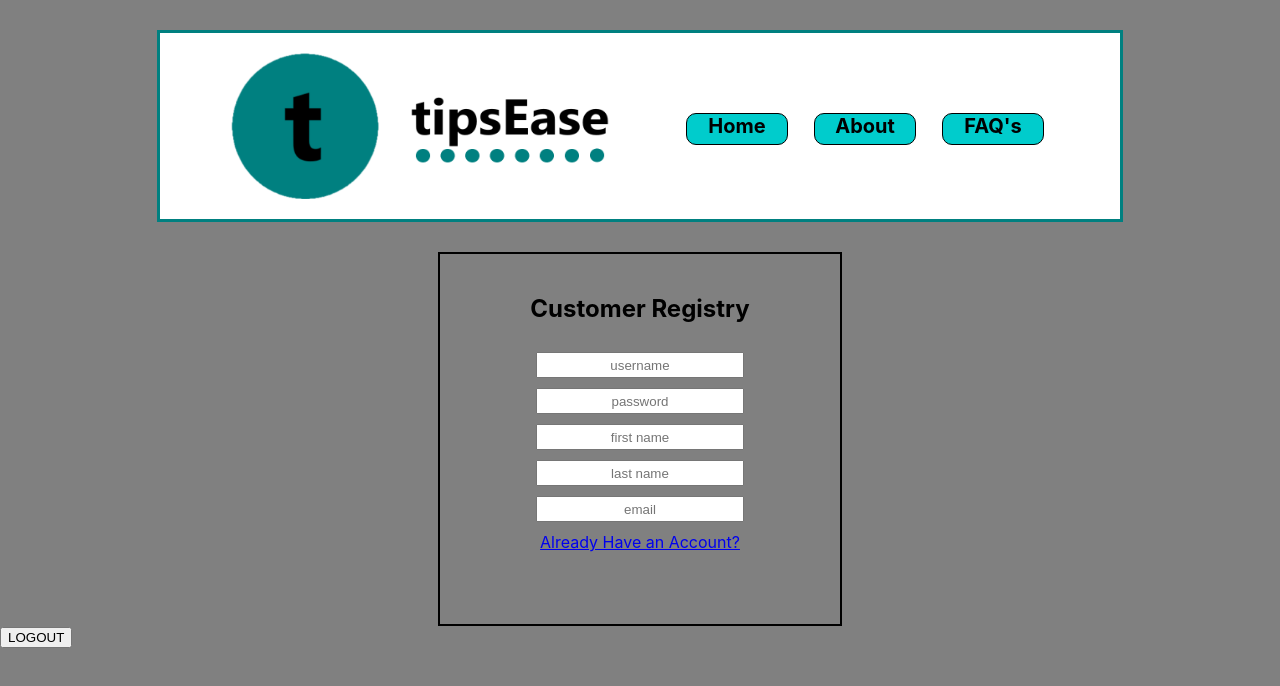
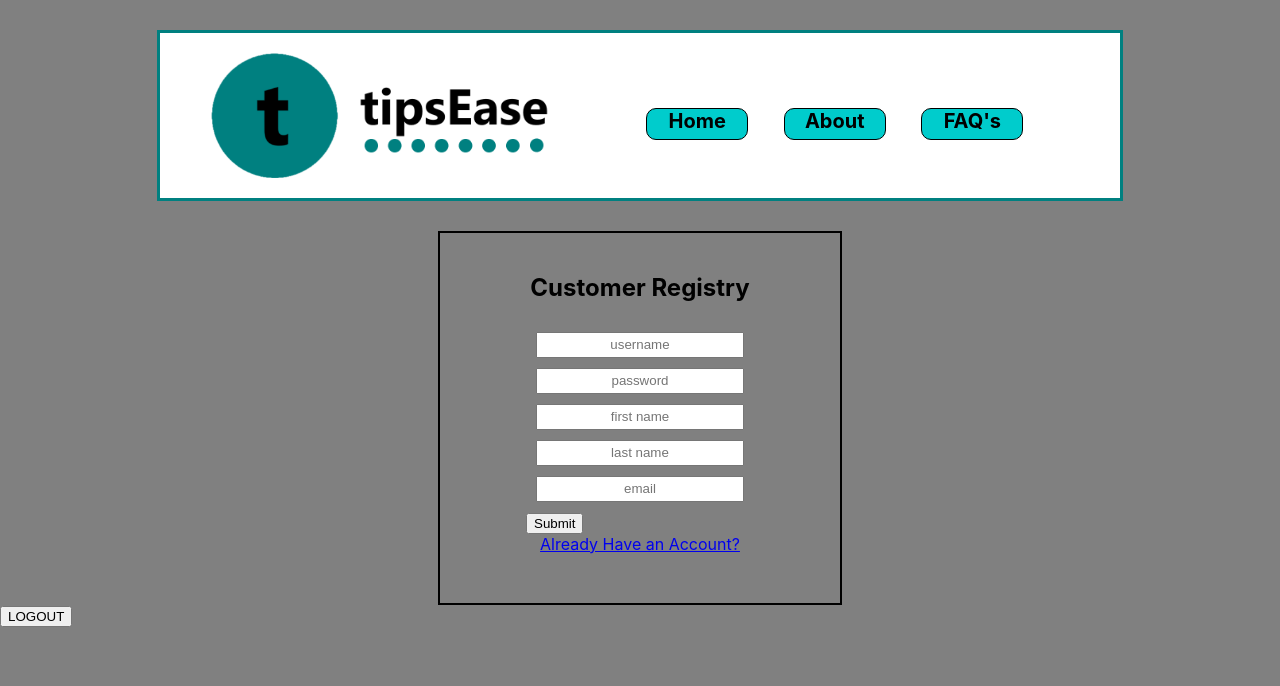
Before and after one commit to dannyotown/Front-End, a React (Create React App) app in the folder tipease/: page /consumer in a window 1280 px wide. Shown: the top 686 px of the page. Built offline with nearby package versions, Linux system fonts and the light colour scheme; the HTML template or start-up script is replaced by a standard one.

Commit message:
Customer Reg done, not service worker yet

```diff
--- a/tipease/src/components/ConsumerRegister.js
+++ b/tipease/src/components/ConsumerRegister.js
@@ -2,43 +2,78 @@
 //NEEDS VALUES, HANDLE CHANGES, AXIOS, PROPS, USESTATE
 
 import React from "react";
+import api from "../utils/api";
 import { Box, Fields } from "../styling/SWReg";
 
-export default function ConsumerRegister() {
+
+export default function ConsumerRegister(props) {
+
+const [form, setForm] = React.useState({ username: "", password: "", firstname: "", lastname: "", email: "" });
+
+    const handleChanges = e => {
+        setForm({...form, [e.target.name]: e.target.value});
+    }
+
+    const login = e => {
+        e.preventDefault();
+        api()
+            .post("/api/customers/signup", form)
+            .then(res => {
+                console.log("LOGIN", res);
+                localStorage.setItem("key", res.data.payload);
+                props.history.push("/login");
+            })
+            .catch(error => {
+                console.log(error)
+                setForm({ username: "", password: "", firstname: "", lastname: "", email: "" });
+         });
+    };
+
     return (
         <Box>
             <h2>Customer Registry</h2>
-            <form>
+            <form onSubmit={login}>
                 <Fields
                     required
                     type="text"
                     placeholder="username"
                     name="username"
+                    onChange={handleChanges}
+                    value={form.username}
                 />
                 <Fields
                     required
                     type="password"
                     placeholder="password"
                     name="password"
+                    onChange={handleChanges}
+                    value={form.password}
                 />
                 <Fields
                     required
                     type="text"
                     placeholder="first name"
-                    name="first name"
+                    name="firstname"
+                    onChange={handleChanges}
+                    value={form.firstname}
                 />
                 <Fields
                     required
                     type="text"
                     placeholder="last name"
-                    name="last name"
+                    name="lastname"
+                    onChange={handleChanges}
+                    value={form.lastname}
                 />
                 <Fields
                     required
                     type="text"
                     placeholder="email"
                     name="email"
+                    onChange={handleChanges}
+                    value={form.email}
                 />
+                <button>Submit</button>
             </form>
             <a href="/">Already Have an Account?</a>
         </Box>
--- a/tipease/src/components/SWRegister.js
+++ b/tipease/src/components/SWRegister.js
@@ -45,6 +45,7 @@ export default function SWRegister() {
                     placeholder="company name"
                     name="company"
                 />
+                <button>Submit</button>
             </form>
             <a href="/">Already Have an Account?</a>
         </Box>
--- a/tipease/src/styling/NavStyling.js
+++ b/tipease/src/styling/NavStyling.js
@@ -1,15 +1,15 @@
 import styled from "styled-components";
 
 const Logo = styled.img `
-    width: 150px;
-    margin-left: 50px;
+    width: auto;
+    height: 125px;
+    margin-left: 30px;
     padding: 20px;
 `
 const LogoAgain = styled.img `
-    width: 200px;
+    width: auto;
     height: 75px;
-    margin-top: 60px;
-    margin-left: 10px;
+    margin-top: 50px;
 `
 
 const Nav = styled.div `
@@ -19,14 +19,15 @@ const Nav = styled.div `
     margin: 0 auto;
     margin-top: 30px;
     background-color: white;
+    justify-content: space-around;
 `
 
 const Navvy = styled.div `
-    width: 40%;
+    width: 43%;
     display: flex;
     justify-content: space-around;
     margin: 0 auto;
-    padding-top: 80px;
+    padding-top: 75px;
 `
 
 const Links = styled.a `
```
Also changed, not shown: 1 other file (tests, documents, lock files or other folders).
